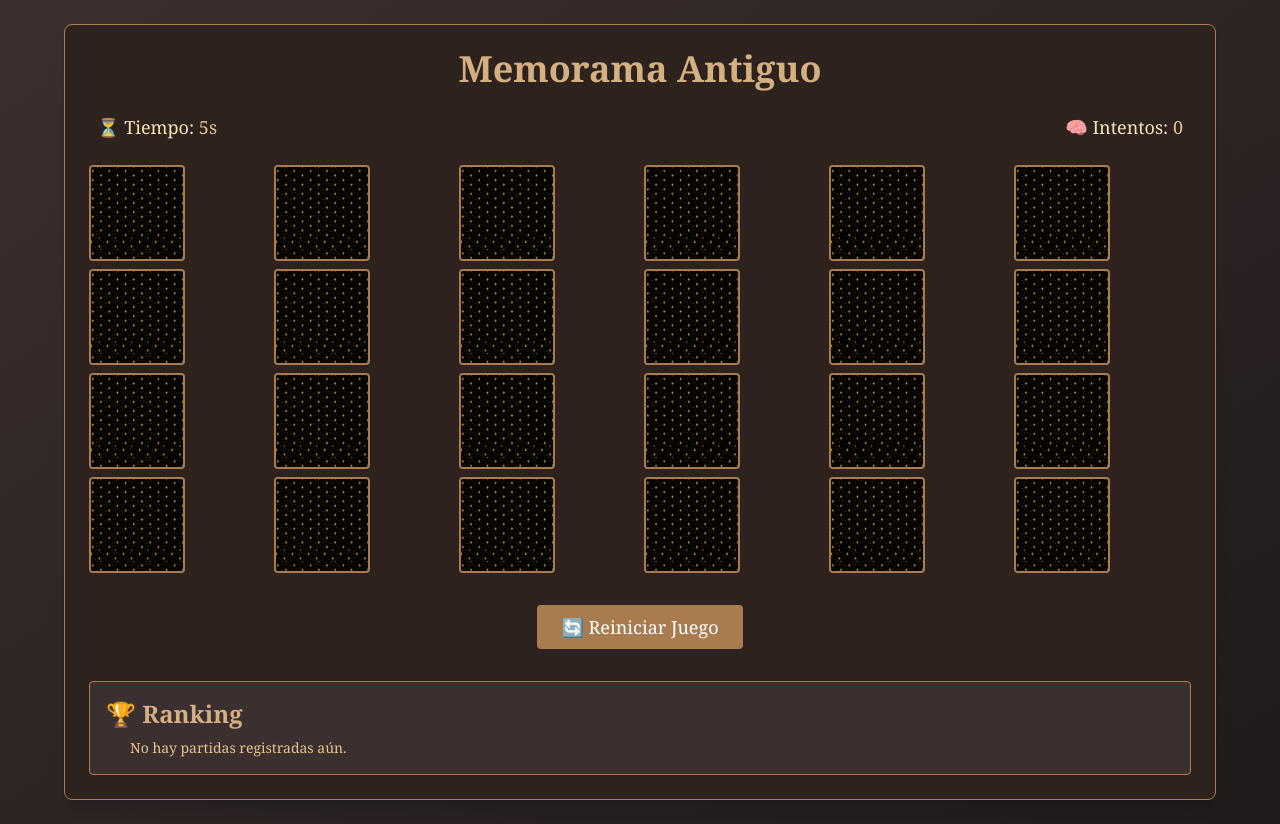
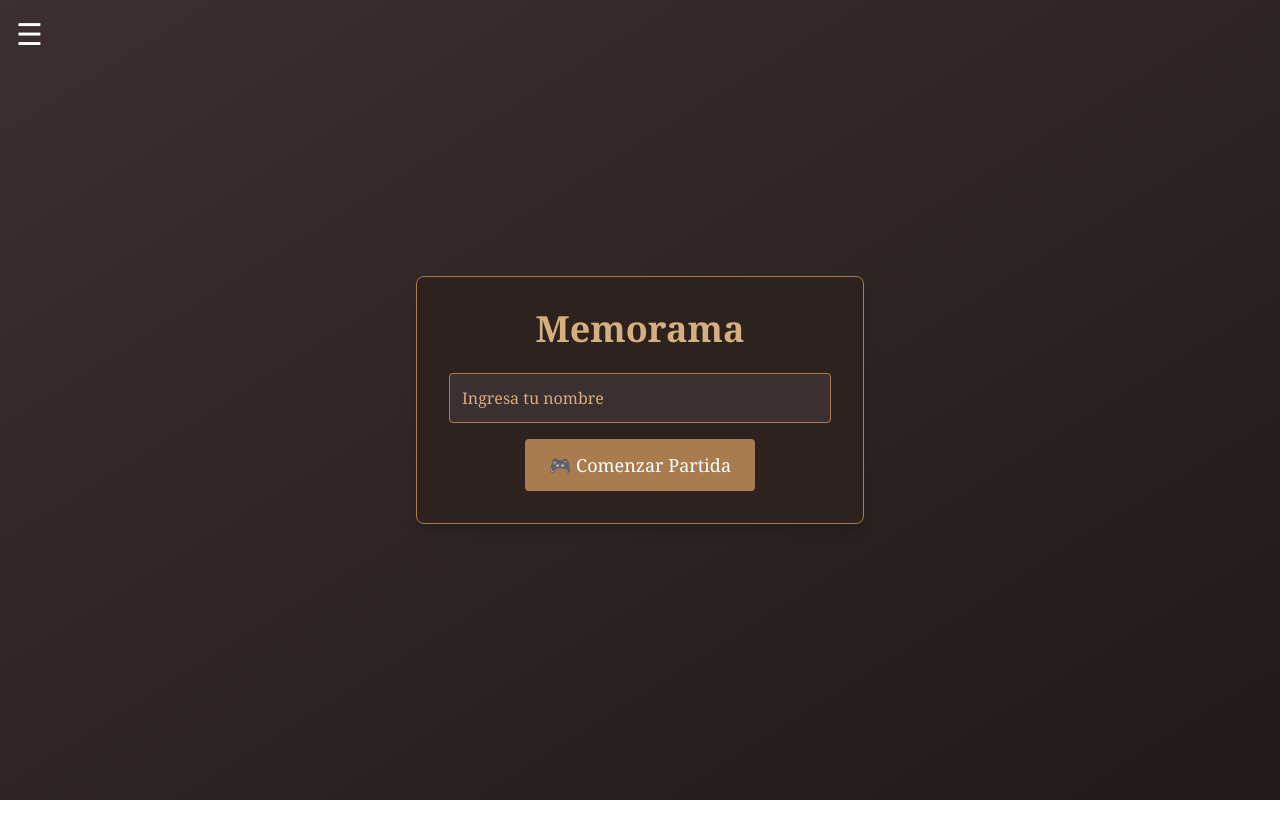
Before and after one commit to valeriaf11/MemoGameApp, a Next.js app: page / in a window 1280 px wide. After the commit the page ends 800 px from the top, so only its background shows below. Built offline with nearby package versions, Linux system fonts and the light colour scheme.

Commit message:
Navbar tipo despliegue

```diff
--- a/src/app/page.tsx
+++ b/src/app/page.tsx
@@ -1,6 +1,7 @@
 "use client";
 
 import { useEffect, useState, useRef } from "react";
+import Link from "next/link";
 
 const TOTAL_PAIRS = 12;
 
@@ -17,13 +18,16 @@
   const [attempts, setAttempts] = useState(0);
   const [time, setTime] = useState(0);
   const [timerRunning, setTimerRunning] = useState(false);
-  const [ranking, setRanking] = useState<{ time: number; attempts: number }[]>([]);
+  const [ranking, setRanking] = useState<{ name: string; time: number; attempts: number }[]>([]);
 
-  const flipSoundRef = useRef<HTMLAudioElement | null>(null); // Referencia para el sonido
+  const [playerName, setPlayerName] = useState("");
+  const [gameStarted, setGameStarted] = useState(false);
+  const [menuOpen, setMenuOpen] = useState(false);
+
+  const flipSoundRef = useRef<HTMLAudioElement | null>(null);
 
   useEffect(() => {
-    generateCards();
-    flipSoundRef.current = new Audio("/sounds/sonidocarta.mp3"); // Carga el sonido
+    flipSoundRef.current = new Audio("/sounds/sonidocarta.mp3");
 
     const storedRanking = localStorage.getItem("ranking");
     if (storedRanking) setRanking(JSON.parse(storedRanking));
@@ -96,7 +100,7 @@
   useEffect(() => {
     if (matched.length === TOTAL_PAIRS) {
       setTimerRunning(false);
-      const newScore = { time, attempts };
+      const newScore = { name: playerName, time, attempts };
       const updatedRanking = [...ranking, newScore]
         .sort((a, b) => a.time - b.time || a.attempts - b.attempts)
         .slice(0, 5);
@@ -105,10 +109,65 @@
     }
   }, [matched]);
 
+  const handleStartGame = () => {
+    if (playerName.trim() === "") return;
+    setGameStarted(true);
+    generateCards();
+  };
+
+  const Navbar = () => (
+    <div className="absolute top-4 left-4 z-50">
+      <button
+        className="text-white text-3xl"
+        onClick={() => setMenuOpen(!menuOpen)}
+      >
+        ☰
+      </button>
+      {menuOpen && (
+        <div className="mt-2 bg-[#2e221f] border border-[#a87c4f] text-[#f5e5b8] p-4 rounded shadow-lg w-48">
+          <ul className="space-y-2">
+            <li>
+              <Link href="/acerca-de" className="hover:underline">📘 Acerca de</Link>
+            </li>
+            <li>
+              <a href="#" className="hover:underline">🎲 Más juegos</a>
+            </li>
+            <li>
+              <button onClick={() => {
+                setGameStarted(false);
+                setPlayerName("");
+                setMenuOpen(false);
+              }} className="hover:underline w-full text-left">🔙 Menú principal</button>
+            </li>
+          </ul>
+        </div>
+      )}
+    </div>
+  );
+
   return (
-    <main className="min-h-screen bg-gradient-to-br from-[#3c2f2f] to-[#201a1a] text-[#f5e5b8] font-serif p-6">
-      <div className="max-w-6xl mx-auto bg-[#2e221f] rounded-lg shadow-lg border border-[#a87c4f] p-6">
-        <h1 className="text-4xl font-bold text-center mb-6 text-[#d4af7f]">Memorama Antiguo</h1>
+    <main className="min-h-screen bg-gradient-to-br from-[#3c2f2f] to-[#201a1a] text-[#f5e5b8] font-serif p-6 flex items-center justify-center relative">
+      <Navbar />
+      {!gameStarted ? (
+        <div className="bg-[#2e221f] p-8 rounded-lg shadow-lg border border-[#a87c4f] w-full max-w-md text-center">
+          <h1 className="text-4xl font-bold mb-6 text-[#d4af7f]">Memorama</h1>
+          <input
+            type="text"
+            placeholder="Ingresa tu nombre"
+            value={playerName}
+            onChange={(e) => setPlayerName(e.target.value)}
+            className="w-full p-3 mb-4 text-white bg-[#3c2f2f] rounded border border-[#a87c4f] focus:outline-none placeholder:text-[#d4af7f]"
+          />
+          <button
+            onClick={handleStartGame}
+            className="bg-[#a87c4f] hover:bg-[#c69b6d] text-white px-6 py-3 rounded text-lg"
+          >
+            🎮 Comenzar Partida
+          </button>
+        </div>
+      ) : (
+        <div className="max-w-6xl mx-auto bg-[#2e221f] rounded-lg shadow-lg border border-[#a87c4f] p-6 w-full">
+          <h1 className="text-3xl font-bold text-center mb-4 text-[#d4af7f]">¡Suerte, {playerName}!</h1>
 
           <div className="flex justify-between text-lg mb-6 px-2">
             <p>⏳ Tiempo: <span className="text-[#e4c590]">{time}s</span></p>
@@ -150,12 +209,13 @@
               {ranking.length === 0 && <p className="text-sm text-[#e4c590]">No hay partidas registradas aún.</p>}
               {ranking.map((r, i) => (
                 <li key={i}>
-                <span className="text-[#f5e5b8]">#{i + 1}</span> - Tiempo: {r.time}s | Intentos: {r.attempts}
+                  <span className="text-[#f5e5b8]">#{i + 1}</span> - {r.name} | Tiempo: {r.time}s | Intentos: {r.attempts}
                 </li>
               ))}
             </ul>
           </div>
         </div>
+      )}
     </main>
   );
 }
```
Lines whose indentation alone changed are shown as unchanged.
